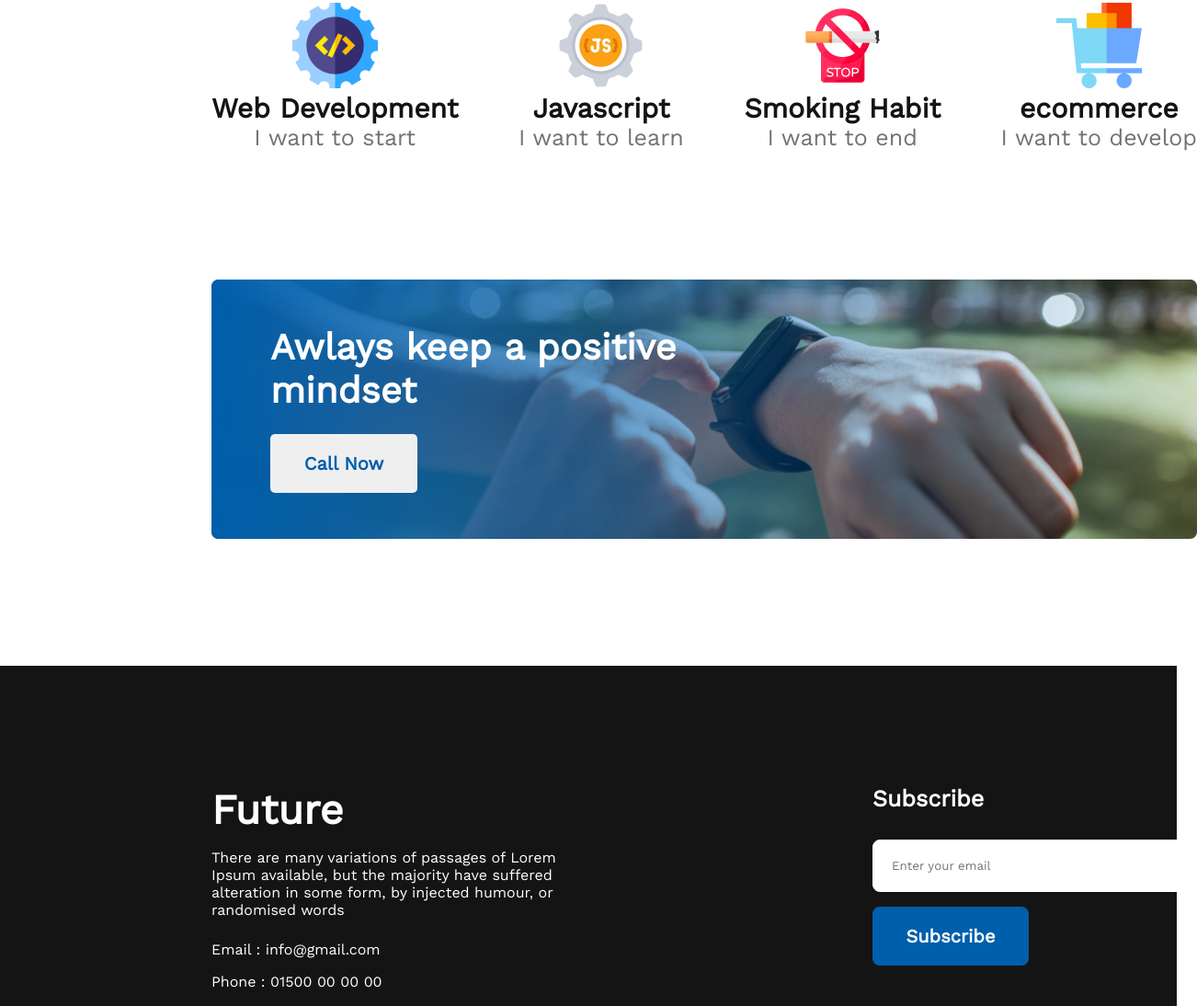
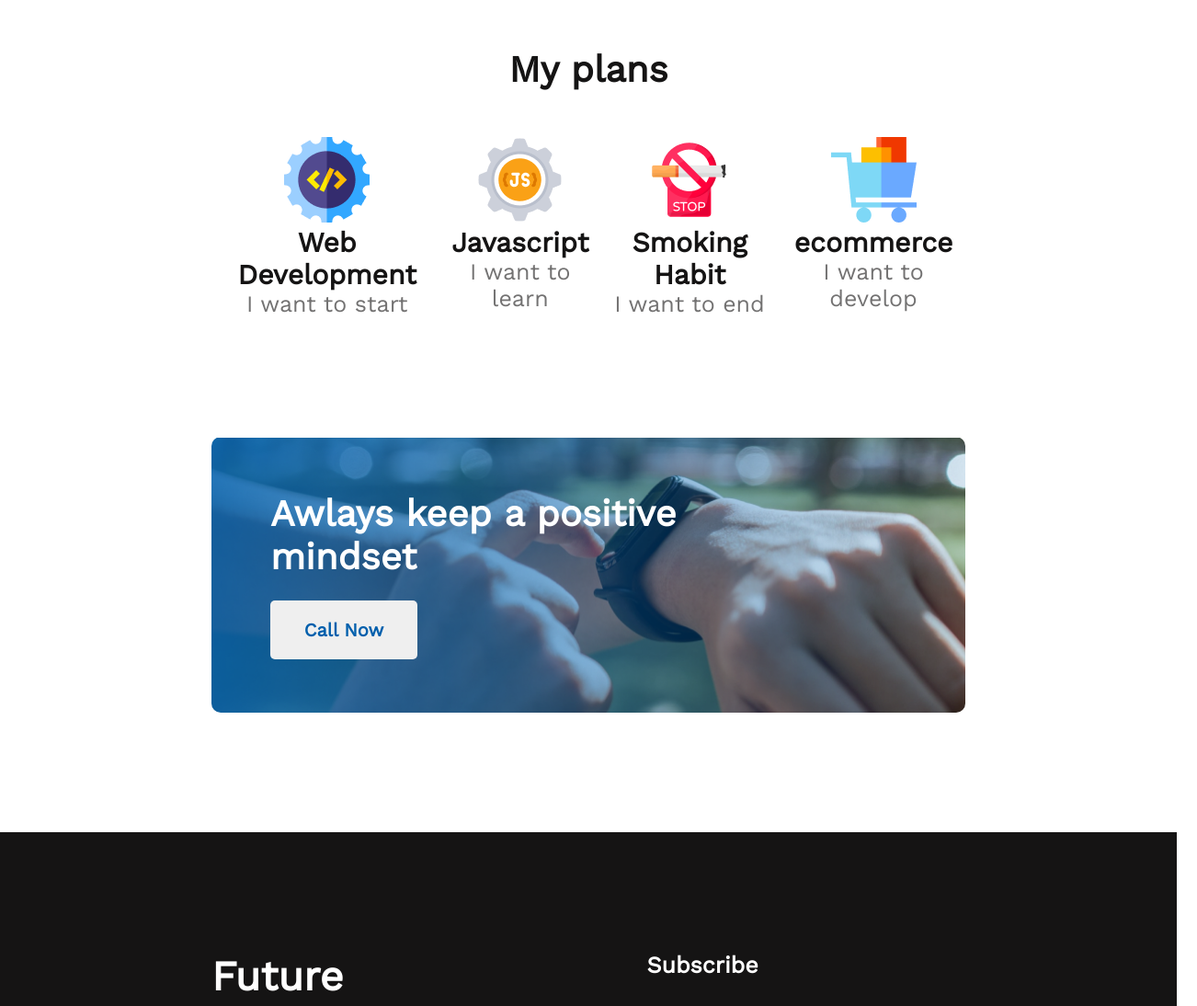
Before and after one commit to mdshahco/new-year-new-me-site, a plain HTML site: page index.html in a window 1280 px wide. Shown: the part 2619-3713 px from the top of the page at 92% size, 1302 px wide, since content can reach past the window. Drawn offline with nearby package versions, Linux system fonts and the light colour scheme.

Commit message:
alignment problem solved

```diff
--- a/css/style.css
+++ b/css/style.css
@@ -7,15 +7,10 @@
     width: 100%;
 }
 
-main{
-    max-width: 1072px;
-
-}
 section{
-    width: 1072px;
     margin: 130px 230px 0px 230px;
 }
-/* header section styles */
+/* header section styles started*/
 .header{
     background-image: url(images/banner/banner3.png);
     background-position: center;
@@ -56,10 +51,11 @@ section{
     font-weight: 600;
     font-size: 20px;
 }
-/* failures-of-previous-year started */
+/* header section styles ended*/
+/* failures of previous year style started */
 .failures-of-previous-year{
     display: flex;
-    justify-content: space-between;
+    justify-content: space-evenly;
     align-items: center;
 }
 .section-texts{
@@ -89,16 +85,11 @@ section{
 .section-description i{
     color: #16D887;
 }
-/* failures-of-previous-year ended */
+/* failures of previous year ended */
 /* my achivement style started */
 .my-achievement{
     text-align: center;
 }
-/* .my-achievement-contain{
-    display: flex;
-    justify-content: space-between;
-
-} */
 .achievment-left{
     display: flex;
     justify-content: space-between;
@@ -137,7 +128,7 @@ section{
     padding: 25px;
     margin: 10px;
 }
-
+/* my achivement style ended */
 /* my plan section style started */
 .my-plan-container{
     display: flex;
@@ -161,7 +152,7 @@ section{
     font-size: 25px;
     color: #737272;
 }
-/* my plan section ended */
+/* my plan section style ended */
 /* call now section style started */
 .call-now-title{
     padding-top: 60px;
@@ -178,7 +169,9 @@ section{
     background-position: center;
     height: 300px;
     background-repeat: no-repeat;
-    background-size: contain;
+    background-size: cover;
+    border-radius: 10px;
+    margin-top: 130px;
 }
 .btn-secondary{
     border: none;
@@ -192,7 +185,7 @@ section{
     margin-bottom: 167px;
 }
 /* call now section style ended */
-/* footer started */
+/* footer style started */
 footer{
     background-color: #151414;
     height: 577px;
@@ -251,4 +244,4 @@ footer{
     font-weight: 600;
     font-size: 20px;
 }
-/* footer section ended */
+/* footer style ended */
```
Also changed, not shown: index.html (+8 -4 lines).
